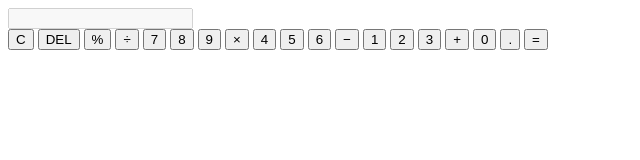
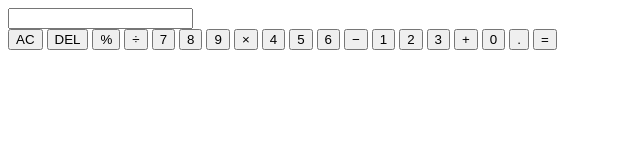
Before and after one commit to prakashabhijeet1-sudo/calculatorapp, a plain HTML site: page index.html in a window 1280 px wide. Shown: the whole page, without its empty margins (0-640 px from the left). Drawn offline with Linux system fonts and the light colour scheme.

Commit message:
changing the code

```diff
--- a/index.html
+++ b/index.html
@@ -1,44 +1,41 @@
 <!DOCTYPE html>
 <html lang="en">
 <head>
-  <meta charset="UTF-8" />
-  <meta name="viewport" content="width=device-width, initial-scale=1.0"/>
+    <meta charset="UTF-8">
+    <meta name="viewport" content="width=device-width, initial-scale=1.0">
     <title>Calculator</title>
-
-  <link rel="stylesheet" href="style.css" />
+    <link rel="stylesheet" href="style.css">
 </head>
 <body>
 
 <div class="calculator">
-
-    <input type="text" id="display" disabled />
+    <input type="text" id="display" readonly>
 
     <div class="buttons">
-      <button onclick="clearDisplay()" class="clear">C</button>
-      <button onclick="deleteLast()">DEL</button>
-      <button onclick="appendValue('%')">%</button>
-      <button onclick="appendValue('/')">÷</button>
+        <button class="operator" onclick="clearDisplay()">AC</button>
+        <button class="operator" onclick="deleteLast()">DEL</button>
+        <button class="operator" onclick="appendValue('%')">%</button>
+        <button class="operator" onclick="appendValue('/')">÷</button>
 
         <button onclick="appendValue('7')">7</button>
         <button onclick="appendValue('8')">8</button>
         <button onclick="appendValue('9')">9</button>
-      <button onclick="appendValue('*')">×</button>
+        <button class="operator" onclick="appendValue('*')">×</button>
 
         <button onclick="appendValue('4')">4</button>
         <button onclick="appendValue('5')">5</button>
         <button onclick="appendValue('6')">6</button>
-      <button onclick="appendValue('-')">−</button>
+        <button class="operator" onclick="appendValue('-')">−</button>
 
         <button onclick="appendValue('1')">1</button>
         <button onclick="appendValue('2')">2</button>
         <button onclick="appendValue('3')">3</button>
-      <button onclick="appendValue('+')">+</button>
+        <button class="operator" onclick="appendValue('+')">+</button>
 
-      <button onclick="appendValue('0')" class="zero">0</button>
+        <button onclick="appendValue('0')">0</button>
         <button onclick="appendValue('.')">.</button>
-      <button onclick="calculate()" class="equal">=</button>
+        <button class="equal" onclick="calculate()">=</button>
     </div>
-
 </div>
 
 <script src="script.js"></script>
```
Lines whose indentation alone changed are shown as unchanged.
